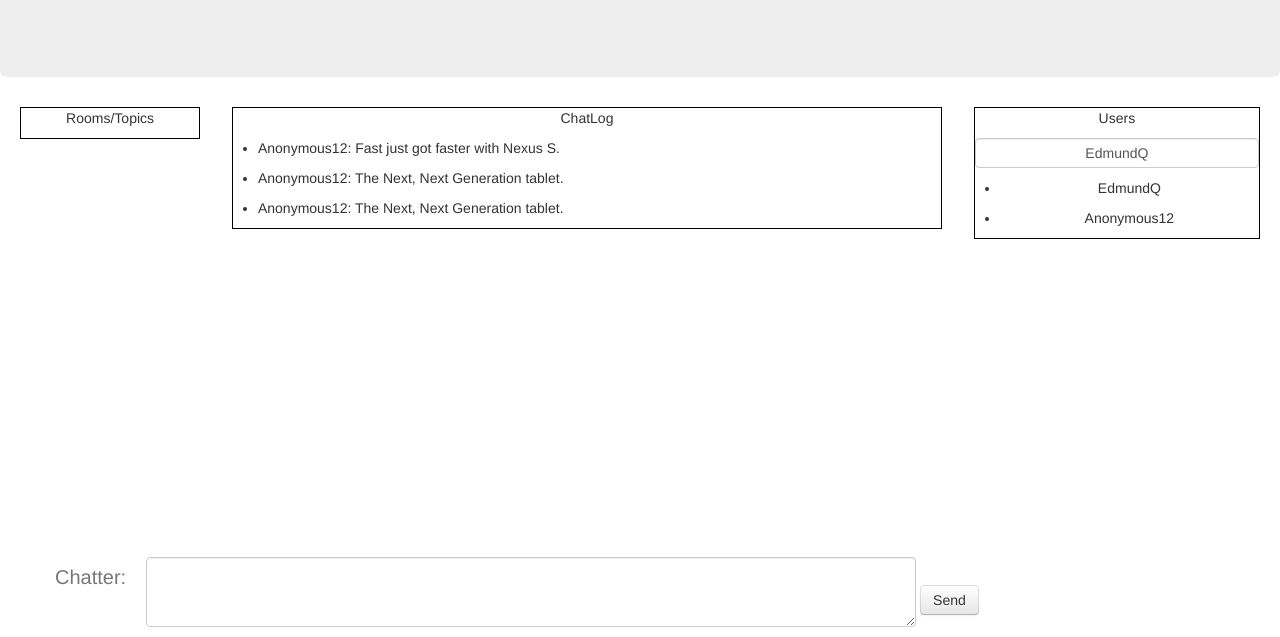
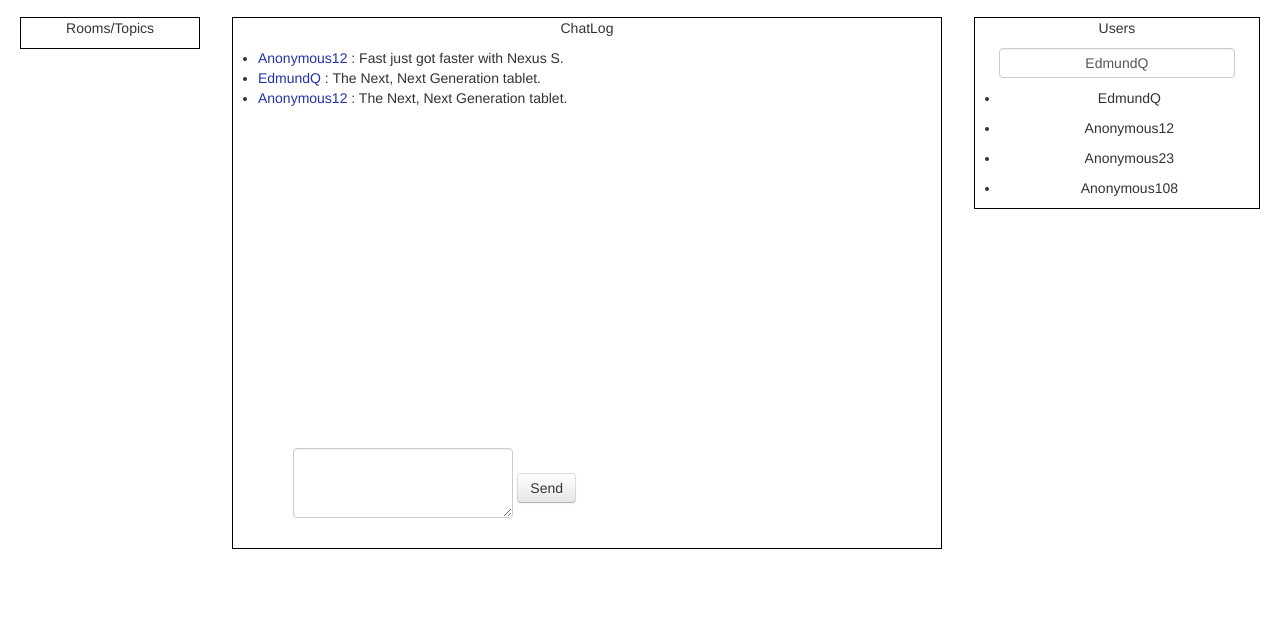
Before and after one commit to edmundquintero/chatterbox, a plain HTML site: page app/index.html in a window 1280 px wide. Shown: the part 163-800 px from the top of the page. Drawn offline with Linux system fonts and the light colour scheme.

Commit message:
Restructured controllers.

```diff
--- a/app/home/css/home.css
+++ b/app/home/css/home.css
@@ -1,6 +1,25 @@
-
-
-
 .panel{
 	border: 1px solid #000;
 }
+header.hero-unit{
+	padding:20px;
+	margin-bottom: 20px;
+}
+.chat-log{
+    overflow:   none;
+    position:   relative;
+    width:      100%;
+    height:     400px;
+}
+.chatmessages{
+    overflow:   auto;
+    position:   absolute;
+    max-height: 400px;
+}
+
+.username{
+	color: #66AAAA;
+}
+.myname{
+	color: #2233AA;
+}
--- a/app/index.html
+++ b/app/index.html
@@ -1,5 +1,5 @@
 <!doctype html>
-<html ng-app>
+<html ng-app="chatterBox">
 <head>
   <title></title>
   <meta name="viewport" content="width=device-width">
@@ -7,9 +7,6 @@
   <link rel="stylesheet" type="text/css" href="lib/bootstrap/css/bootstrap-responsive.min.css">
   <link rel="stylesheet" type="text/css" href="home/css/home.css">
 
-  <script src="lib/angular.js"></script>
-  <script src="lib/bootstrap/js/bootstrap.min.js"></script>
-  <script src="home/controllers/ChatController.js"></script>
 </head>
 <body>
 <header class="hero-unit">
@@ -17,7 +14,7 @@
     <p class="lead">Welcome to ChatterBox!</p>
 </header>
 
-<div class="container-fluid" ng-controller="ChatController">
+<div class="container-fluid" ng-controller="UsersCtrl">
   <div class="row-fluid">
     <div class="span2 panel">
       <div class="row-fluid">
@@ -25,15 +22,26 @@
       </div>
     </div>
 
-    <div class="span7 panel">
+    <div class="span7 panel" ng-controller="ChatCtrl">
       <div class="row-fluid">
         <div class="span10 offset1 text-center">ChatLog</div>
       </div>
+      <div class="row-fluid chat-log">
+        <div class="span12 chatmessages">
+          <ul>
+            <li ng-repeat="chat in chatlog" >
+              <span class="myname">{{ chat.user.name }}</span>
+              : {{ chat.message }}
+            </li>
+          </ul>
+        </div>
+      </div>
       <div class="row-fluid">
-        <div class="span12">
-          <ul ng-repeat="chat in chatlog">
-            <li><span class="username">{{ chat.user }}</span>: {{ chat.message }}</li>
-          </ul>
+        <div class="span10 offset1">
+          <form ng-submit="addMessage()">
+            <textarea rows="3" ng-model="message" name="message"></textarea>
+            <button type="submit" class="btn large-btn">Send</button>
+          </form>
         </div>
       </div>
     </div>
@@ -43,7 +51,7 @@
         <div class="span12 text-center">Users</div>
       </div>
        <div class="row-fluid">
-        <input type="text" class="span12 text-center" ng-model="currentUser.name" value={{ currentUser.name }}>
+        <input type="text" class="span10 offset1 text-center" ng-model="currentUser.name" value={{ currentUser.name }}>
       </div>
        <div class="row-fluid">
           <ul ng-repeat="user in users" class="text-center">
@@ -54,19 +62,14 @@
   </div>
 
 
-<div class="navbar navbar-fixed-bottom">
-    <div >
-        <div class="container" >
-            <a class="brand" href="#">Chatter:</a>
-            <form class="navbar-form pull-left" ng-submit="addMessage()">
-              <textarea rows="3" class="span8" ng-model="message" name="message"></textarea>
-              <button type="submit" class="btn large-btn">Send</button>
-            </form>
-        </div>
-    </div>
 </div>
 
-</div>
+
+<script src="lib/angular.js"></script>
+<script src="lib/bootstrap/js/bootstrap.min.js"></script>
+<script src="js/app.js"></script>
+<script src="js/controllers/UsersCtrl.js"></script>
+<script src="js/controllers/ChatCtrl.js"></script>
 
 </body>
 </html>
--- /dev/null
+++ b/app/js/app.js
@@ -0,0 +1 @@
+var chatterBox = angular.module('chatterBox',[]);
--- /dev/null
+++ b/app/js/controllers/ChatCtrl.js
@@ -0,0 +1,25 @@
+chatterBox.controller('ChatCtrl', function ChatCtrl($scope) {
+
+  $scope.chatlog = [
+    {"user": $scope.users[1],
+     "message": "Fast just got faster with Nexus S."
+ 	},
+    {"user": $scope.users[0],
+     "message": "The Next, Next Generation tablet."
+ 	},
+    {"user": $scope.users[1],
+     "message": "The Next, Next Generation tablet."
+ 	}
+  ];
+
+  $scope.addMessage = function(){
+    if($scope.message != undefined && $scope.message != ''){
+      $scope.chatlog.push(
+      {"user": $scope.users[0],
+       "message": this.message
+      });
+      $scope.message = '';
+    }
+  }
+
+});
--- /dev/null
+++ b/app/js/controllers/UsersCtrl.js
@@ -0,0 +1,12 @@
+chatterBox.controller('UsersCtrl', function UsersCtrl($scope) {
+
+  $scope.users=[
+  {"name": "EdmundQ"},
+  {"name": "Anonymous12"},
+  {"name": "Anonymous23"},
+  {"name": "Anonymous108"}
+  ]
+
+  $scope.currentUser = $scope.users[0];
+
+});
```
